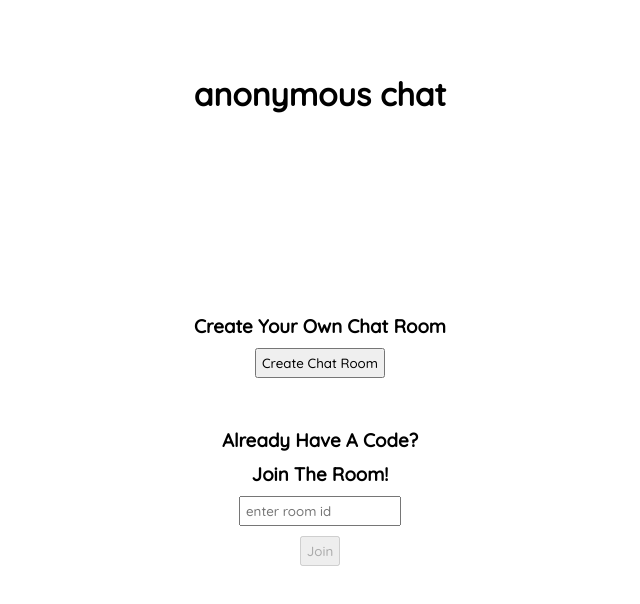
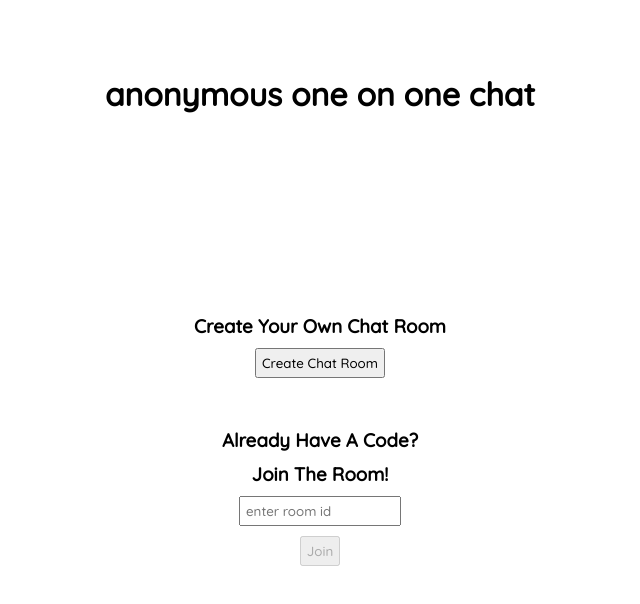
Before and after one commit to David-Buchukuri/ws-chat-front, a Vue app: page / in a window 1280 px wide. Shown: the top 604 px of the page, without its empty margins (320-960 px from the left). Built offline with nearby package versions, Linux system fonts and the light colour scheme.

Commit message:
change: homepage main title

```diff
--- a/src/views/HomeView.vue
+++ b/src/views/HomeView.vue
@@ -1,6 +1,6 @@
 <template>
   <main>
-    <h1>anonymous chat</h1>
+    <h1>anonymous one on one chat</h1>
     <section>
       <div class="d-flex-col-gap">
         <h3>Create Your Own Chat Room</h3>
```
